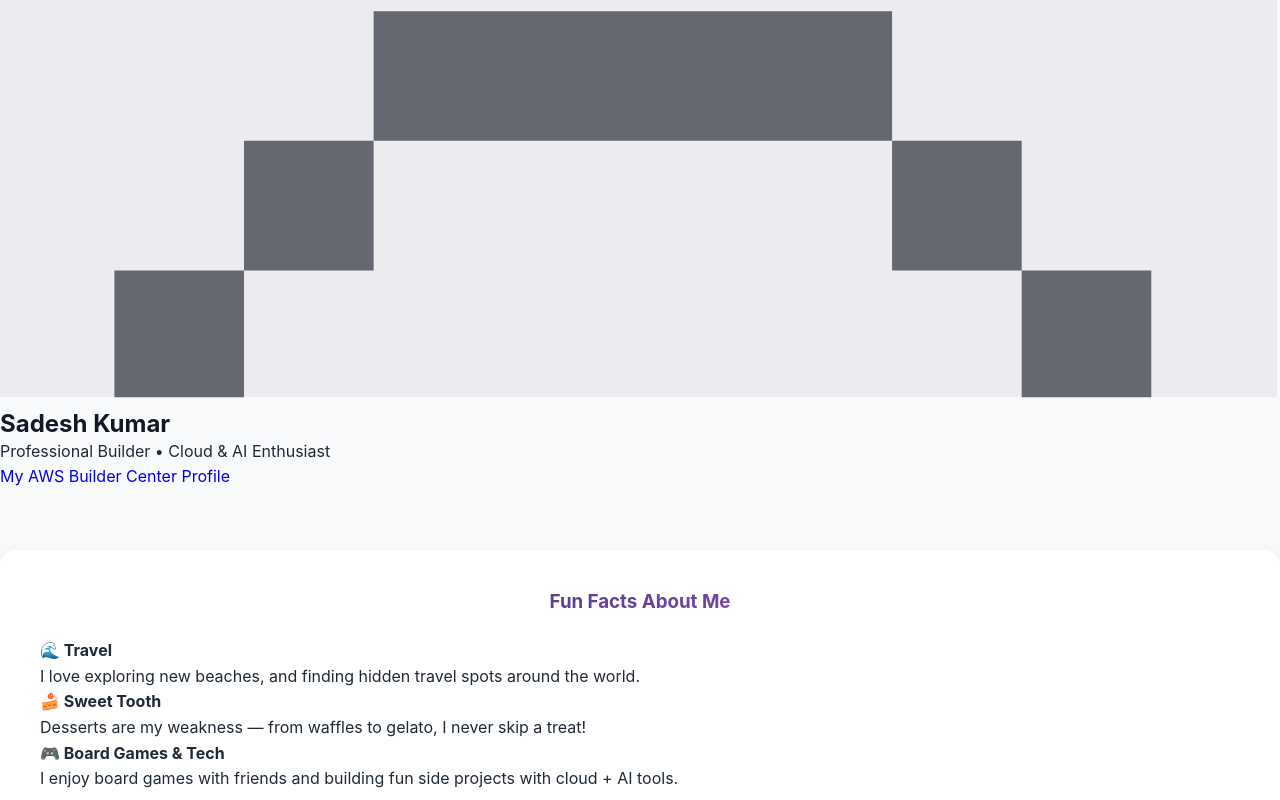
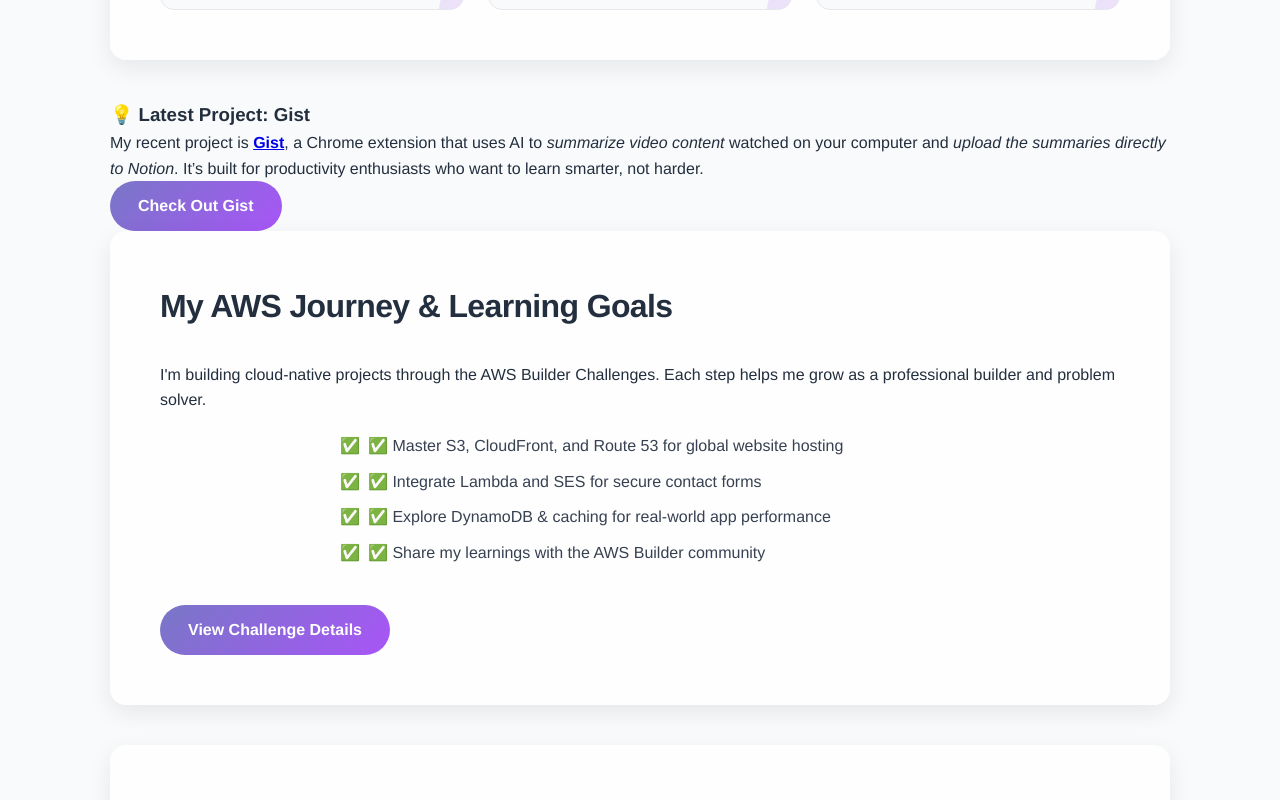
Before and after one commit to sadesh123/my-builder-challenge-website, a plain HTML site: page index.html in a window 1280 px wide. Shown: the part 880-1680 px from the top of the page. Drawn offline with Linux system fonts and the light colour scheme; a script that the page names is missing.

Commit message:
Update styles.css

```diff
--- a/styles.css
+++ b/styles.css
@@ -1,6 +1,6 @@
 /* ===============================
-   Global Reset & Base Styles
-================================= */
+   Reset + Base
+================================== */
 * {
   margin: 0;
   padding: 0;
@@ -8,198 +8,303 @@
 }
 
 body {
-  font-family: 'Inter', 'Segoe UI', Roboto, sans-serif;
+  font-family: 'Amazon Ember', 'Helvetica Neue', Arial, sans-serif;
+  line-height: 1.6;
+  color: #232f3e;
   background: #f9fafb;
-  color: #1f2937;
-  line-height: 1.6;
-  -webkit-font-smoothing: antialiased;
+  min-height: 100vh;
+  position: relative;
+  overflow-x: hidden;
 }
 
-.container {
-  width: 90%;
-  max-width: 1200px;
-  margin: 0 auto;
-  padding: 60px 0;
-}
-
-h1, h2, h3 {
-  font-weight: 700;
-  color: #111827;
-  line-height: 1.3;
-}
-
-a {
-  text-decoration: none;
-  transition: all 0.3s ease;
-}
-
-.cta-button {
-  display: inline-block;
-  background: linear-gradient(135deg, #232f3e, #a855f7);
-  color: #fff;
-  padding: 12px 28px;
-  border-radius: 12px;
-  font-weight: 600;
-  font-size: 16px;
-  box-shadow: 0 4px 12px rgba(0, 0, 0, 0.15);
-  transition: transform 0.2s ease, box-shadow 0.2s ease;
-}
-
-.cta-button:hover {
-  transform: translateY(-3px);
-  box-shadow: 0 8px 20px rgba(0, 0, 0, 0.25);
+/* Background glow */
+body::before {
+  content: '';
+  position: fixed;
+  top: 0;
+  left: 0;
+  width: 100%;
+  height: 100%;
+  background:
+    radial-gradient(circle at 20% 80%, rgba(120, 119, 198, 0.3) 0%, transparent 50%),
+    radial-gradient(circle at 80% 20%, rgba(255, 159, 64, 0.15) 0%, transparent 50%),
+    radial-gradient(circle at 40% 40%, rgba(16, 185, 129, 0.15) 0%, transparent 50%);
+  z-index: -1;
 }
 
 /* ===============================
-   Header / Hero Section
-================================= */
-header {
-  background: linear-gradient(135deg, #1e293b, #4c1d95);
-  color: #fff;
-  padding: 80px 20px;
-  text-align: center;
-  border-bottom-left-radius: 50px;
-  border-bottom-right-radius: 50px;
-  box-shadow: 0 6px 18px rgba(0,0,0,0.2);
+   Buttons + Links
+================================== */
+.aws-link, .cta-button {
+  background: linear-gradient(135deg, #7877c6, #a855f7);
+  color: white;
+  padding: 12px 28px;
+  text-decoration: none;
+  border-radius: 50px;
+  font-weight: 600;
+  font-size: 16px;
+  transition: all 0.3s ease;
+  display: inline-block;
+  border: none;
 }
 
-header h1 {
-  font-size: 40px;
-  margin-bottom: 16px;
-}
-
-header p {
-  font-size: 20px;
-  color: #e5e7eb;
+.aws-link:hover, .cta-button:hover {
+  background: linear-gradient(135deg, #6b6ab8, #9333ea);
+  transform: translateY(-3px) scale(1.02);
+  box-shadow: 0 8px 20px rgba(120, 119, 198, 0.3);
 }
 
 /* ===============================
-   Section Wrappers
-================================= */
-section {
-  margin-bottom: 60px;
+   Main Container
+================================== */
+main {
+  max-width: 1100px;
+  margin: 0 auto;
+  padding: 50px 20px;
+}
+
+/* ===============================
+   Hero Section
+================================== */
+.hero {
+  background: rgba(255, 255, 255, 0.7);
+  border-radius: 16px;
+  padding: 70px 40px;
+  margin-bottom: 40px;
+  box-shadow: 0 8px 24px rgba(0, 0, 0, 0.08);
+  text-align: center;
+  backdrop-filter: blur(12px);
   animation: fadeInUp 1s ease both;
 }
 
-section h2, section h3 {
-  text-align: center;
-  margin-bottom: 24px;
-  background: linear-gradient(135deg, #232f3e, #a855f7);
+.hero h1 {
+  font-size: 52px;
+  font-weight: 800;
+  margin: 20px 0 10px;
+  background: linear-gradient(135deg, #232f3e, #7877c6);
   -webkit-background-clip: text;
   -webkit-text-fill-color: transparent;
 }
 
-/* ===============================
-   About Section
-================================= */
-.about {
-  text-align: center;
+.tagline {
+  font-size: 20px;
+  color: #4b5563;
+  margin-bottom: 20px;
+  font-weight: 400;
 }
 
-.about p {
-  font-size: 18px;
-  max-width: 800px;
-  margin: 0 auto;
-  color: #374151;
+.profile-photo {
+  width: 140px;
+  height: 140px;
+  border-radius: 50%;
+  object-fit: cover;
+  border: 4px solid #e5e7eb;
+  margin: 0 auto 20px;
+  display: block;
+  transition: transform 0.3s ease;
+}
+
+.profile-photo:hover {
+  transform: rotate(3deg) scale(1.05);
 }
 
 /* ===============================
-   Card-Like Sections
-================================= */
-.fun-facts, .aws-journey, .project-highlight, .contact {
-  background: #fff;
+   Sections Base
+================================== */
+.fun-facts, .aws-journey, .contact, .projects {
+  background: rgba(255, 255, 255, 0.75);
   border-radius: 16px;
-  padding: 40px;
+  padding: 50px;
+  margin-bottom: 40px;
   box-shadow: 0 8px 24px rgba(0, 0, 0, 0.08);
-  backdrop-filter: blur(10px);
-  transition: transform 0.3s ease;
+  backdrop-filter: blur(12px);
+  animation: fadeInUp 1s ease both;
 }
 
-.fun-facts:hover,
-.aws-journey:hover,
-.project-highlight:hover,
-.contact:hover {
-  transform: translateY(-6px);
+.fun-facts h3, .aws-journey h3, .contact h3, .projects h3 {
+  font-size: 32px;
+  font-weight: 700;
+  margin-bottom: 30px;
+  letter-spacing: -0.02em;
+  color: #232f3e;
 }
 
-/* Fun Facts */
-.fun-facts ul {
-  list-style: none;
-  padding: 0;
+/* ===============================
+   Fun Facts
+================================== */
+.facts-grid {
+  display: grid;
+  grid-template-columns: repeat(auto-fit, minmax(280px, 1fr));
+  gap: 24px;
 }
 
-.fun-facts li {
-  font-size: 18px;
-  margin: 12px 0;
+.fact-card {
+  background: #f9fafb;
+  border: 1px solid #e5e7eb;
+  padding: 28px;
+  border-radius: 14px;
+  transition: all 0.3s ease;
   position: relative;
-  padding-left: 22px;
+  overflow: hidden;
 }
 
-.fun-facts li::before {
-  content: "✨";
+.fact-card:hover {
+  transform: translateY(-5px);
+  box-shadow: 0 10px 20px rgba(120, 119, 198, 0.15);
+}
+
+.fact-card h4 {
+  font-size: 20px;
+  font-weight: 600;
+  margin-bottom: 12px;
+  color: #111827;
+}
+
+.fact-card p {
+  font-size: 16px;
+  color: #4b5563;
+  line-height: 1.5;
+}
+
+.fact-card::after {
+  content: '';
+  position: absolute;
+  bottom: 0;
+  right: 0;
+  width: 60px;
+  height: 60px;
+  background: linear-gradient(135deg, #7877c6, #a855f7);
+  clip-path: circle(40% at 100% 100%);
+  opacity: 0.15;
+}
+
+/* ===============================
+   AWS Journey Goals
+================================== */
+.goals-list {
+  list-style: none;
+  text-align: left;
+  margin: 20px auto 40px;
+  max-width: 600px;
+}
+
+.goals-list li {
+  margin: 10px 0;
+  font-size: 16px;
+  color: #374151;
+  padding-left: 28px;
+  position: relative;
+}
+
+.goals-list li::before {
+  content: "✅";
   position: absolute;
   left: 0;
 }
 
-/* AWS Journey */
-.aws-journey p {
-  font-size: 18px;
-  color: #374151;
-  line-height: 1.7;
-}
-
-/* Project Highlight */
-.project-highlight {
-  background: linear-gradient(135deg, rgba(120,119,198,0.08), rgba(168,85,247,0.08));
+/* ===============================
+   Projects (Gist Showcase)
+================================== */
+.projects {
   text-align: center;
 }
 
-.project-highlight p {
-  font-size: 18px;
-  color: #374151;
-  margin-bottom: 28px;
+.project-card {
+  background: #fff;
+  border: 1px solid #e5e7eb;
+  border-radius: 16px;
+  padding: 30px;
+  text-align: left;
+  transition: transform 0.3s ease, box-shadow 0.3s ease;
   max-width: 750px;
-  margin-left: auto;
-  margin-right: auto;
-  line-height: 1.7;
+  margin: 0 auto;
 }
 
-/* Contact */
-.contact p {
-  font-size: 18px;
-  margin-bottom: 24px;
-  color: #374151;
+.project-card:hover {
+  transform: translateY(-6px);
+  box-shadow: 0 12px 24px rgba(120, 119, 198, 0.2);
 }
 
-.contact form {
+.project-title {
+  font-size: 24px;
+  font-weight: 700;
+  color: #232f3e;
+  margin-bottom: 12px;
+}
+
+.project-desc {
+  font-size: 16px;
+  color: #4b5563;
+  margin-bottom: 20px;
+  line-height: 1.6;
+}
+
+.project-link {
+  display: inline-block;
+  padding: 10px 22px;
+  background: linear-gradient(135deg, #7877c6, #a855f7);
+  color: #fff;
+  border-radius: 8px;
+  font-size: 15px;
+  font-weight: 600;
+  text-decoration: none;
+  transition: background 0.3s ease, transform 0.2s ease;
+}
+
+.project-link:hover {
+  background: linear-gradient(135deg, #6b6ab8, #9333ea);
+  transform: translateY(-3px);
+}
+
+/* ===============================
+   Contact Form
+================================== */
+form {
+  max-width: 600px;
+  margin: 0 auto;
   display: flex;
   flex-direction: column;
   gap: 16px;
-  max-width: 600px;
-  margin: 0 auto;
 }
 
-.contact input, .contact textarea {
-  padding: 14px 16px;
-  border-radius: 10px;
-  border: 1px solid #d1d5db;
-  font-size: 16px;
-  transition: border 0.2s ease, box-shadow 0.2s ease;
+form label {
+  font-weight: 600;
+  color: #374151;
+  text-align: left;
 }
 
-.contact input:focus, .contact textarea:focus {
+form input, form textarea {
+  padding: 14px;
+  border: 1px solid #e5e7eb;
+  border-radius: 8px;
+  font-size: 16px;
+  font-family: inherit;
+  transition: border-color 0.2s ease, box-shadow 0.2s ease;
+}
+
+form input:focus, form textarea:focus {
+  border-color: #7877c6;
+  box-shadow: 0 0 0 3px rgba(120, 119, 198, 0.2);
   outline: none;
-  border-color: #a855f7;
-  box-shadow: 0 0 6px rgba(168,85,247,0.4);
+}
+
+/* ===============================
+   Footer
+================================== */
+footer {
+  text-align: center;
+  padding: 40px 20px;
+  color: #6b7280;
+  font-size: 14px;
 }
 
 /* ===============================
    Animations
-================================= */
+================================== */
 @keyframes fadeInUp {
   from {
     opacity: 0;
-    transform: translateY(40px);
+    transform: translateY(30px);
   }
   to {
     opacity: 1;
@@ -208,19 +313,26 @@ section h2, section h3 {
 }
 
 /* ===============================
-   Responsive Design
-================================= */
+   Responsive
+================================== */
 @media (max-width: 768px) {
-  header h1 {
-    font-size: 32px;
+  .hero h1 {
+    font-size: 38px;
   }
-  header p {
-    font-size: 18px;
+  .tagline {
+    font-size: 16px;
   }
-  .container {
-    padding: 40px 0;
+  .profile-photo {
+    width: 110px;
+    height: 110px;
   }
-  .fun-facts, .aws-journey, .project-highlight, .contact {
-    padding: 24px;
+  .fun-facts, .aws-journey, .contact, .projects {
+    padding: 28px;
+  }
+  .fun-facts h3, .aws-journey h3, .contact h3, .projects h3 {
+    font-size: 24px;
+  }
+  .project-card {
+    padding: 20px;
   }
 }
```
